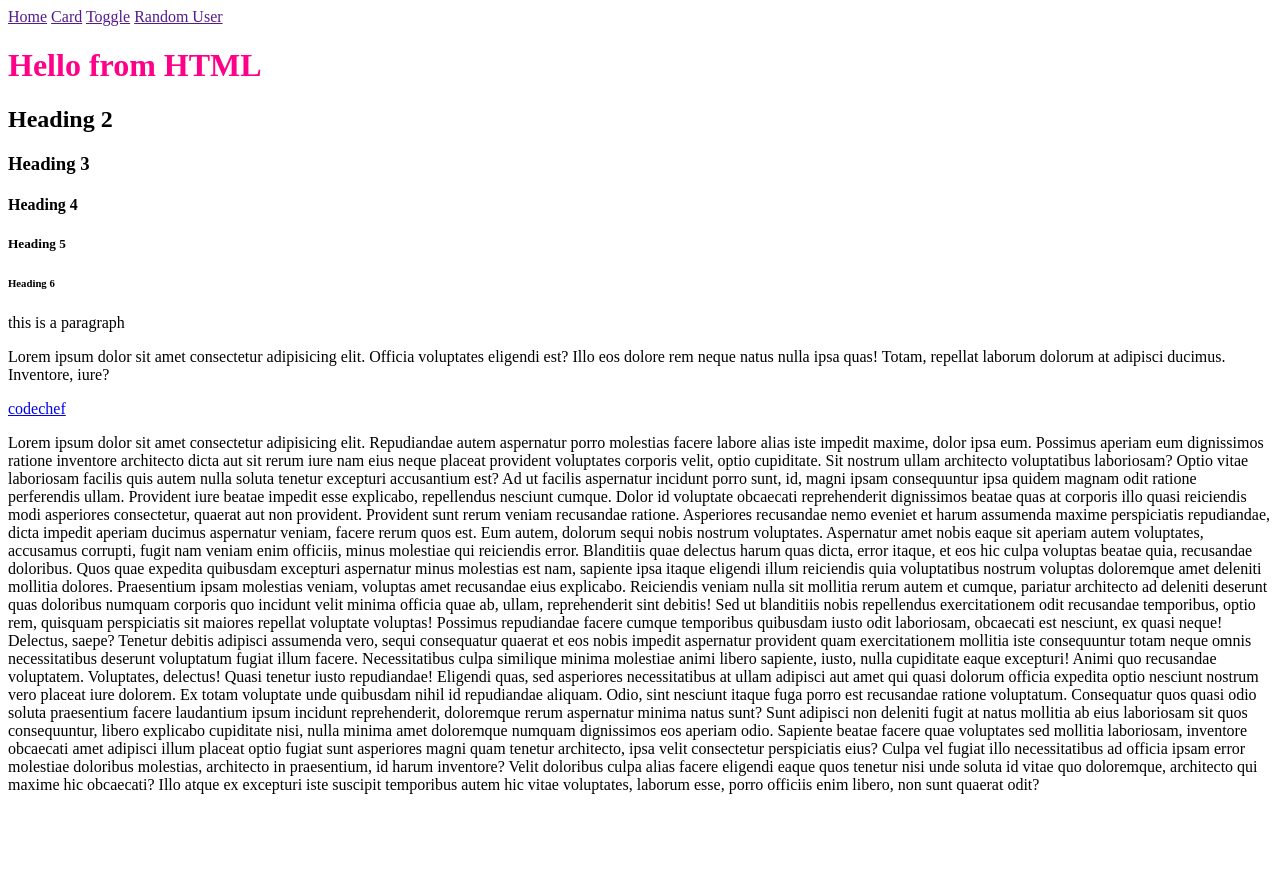
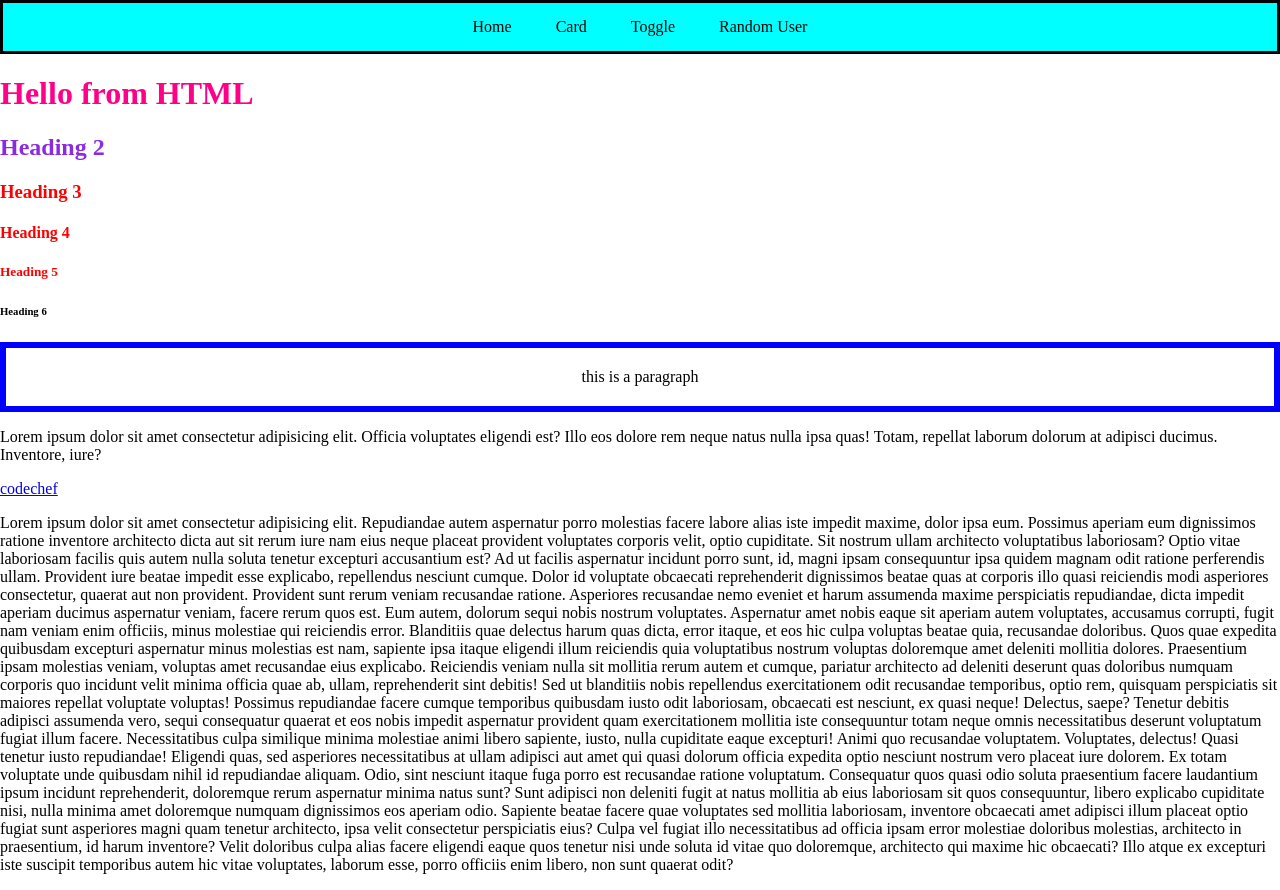
Before and after one commit to kadavathpriyanka/autosuggest, a website: page frontend/index.html in a window 1280 px wide. Before the commit the page ends 810 px from the top, so only its background shows below. Drawn offline with Linux system fonts and the light colour scheme.

Commit message:
my 10th commit

```diff
--- a/frontend/css/index.css
+++ b/frontend/css/index.css
@@ -1,3 +1,39 @@
 h1{
     color:rgb(255, 0, 136);
 }
+#heading-2{
+    color:blueviolet;
+}
+.Heading{
+    color:rgb(255, 0, 0);
+}
+.para{
+    border: 6px;
+    border-color: blue;
+    border-style: solid;
+    padding: 20px;
+    text-align: center;
+}
+
+.nav-bar{
+    border: 3px;
+    border-style: solid;
+    padding:15px;
+    background-color: aqua;
+    text-align: center;
+
+}
+
+.nav-bar a{
+    color:rgb(8, 4, 4);
+    padding:20px;
+    text-decoration: none;
+}
+
+.nav-bar a:hover {
+    background-color: rgb(155, 47, 101);
+}
+
+body{
+    margin: 0px;
+}
```
